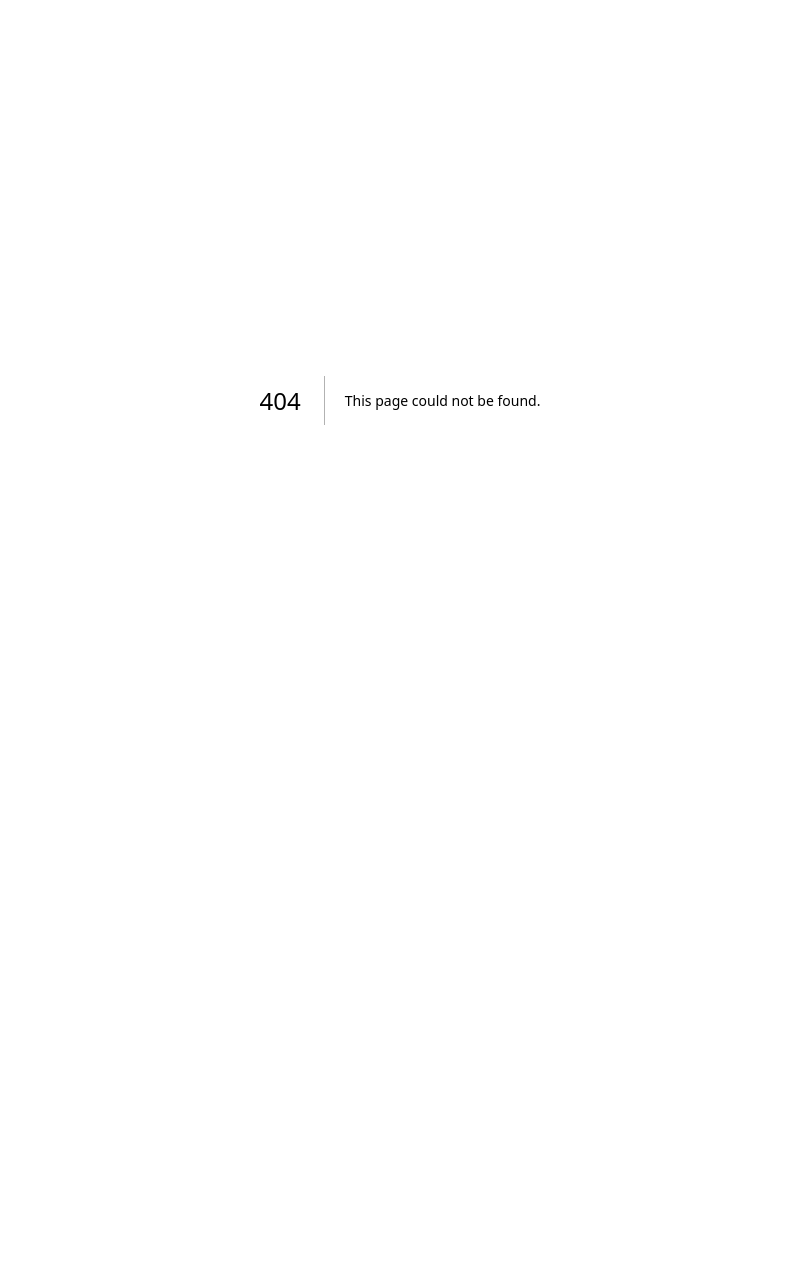
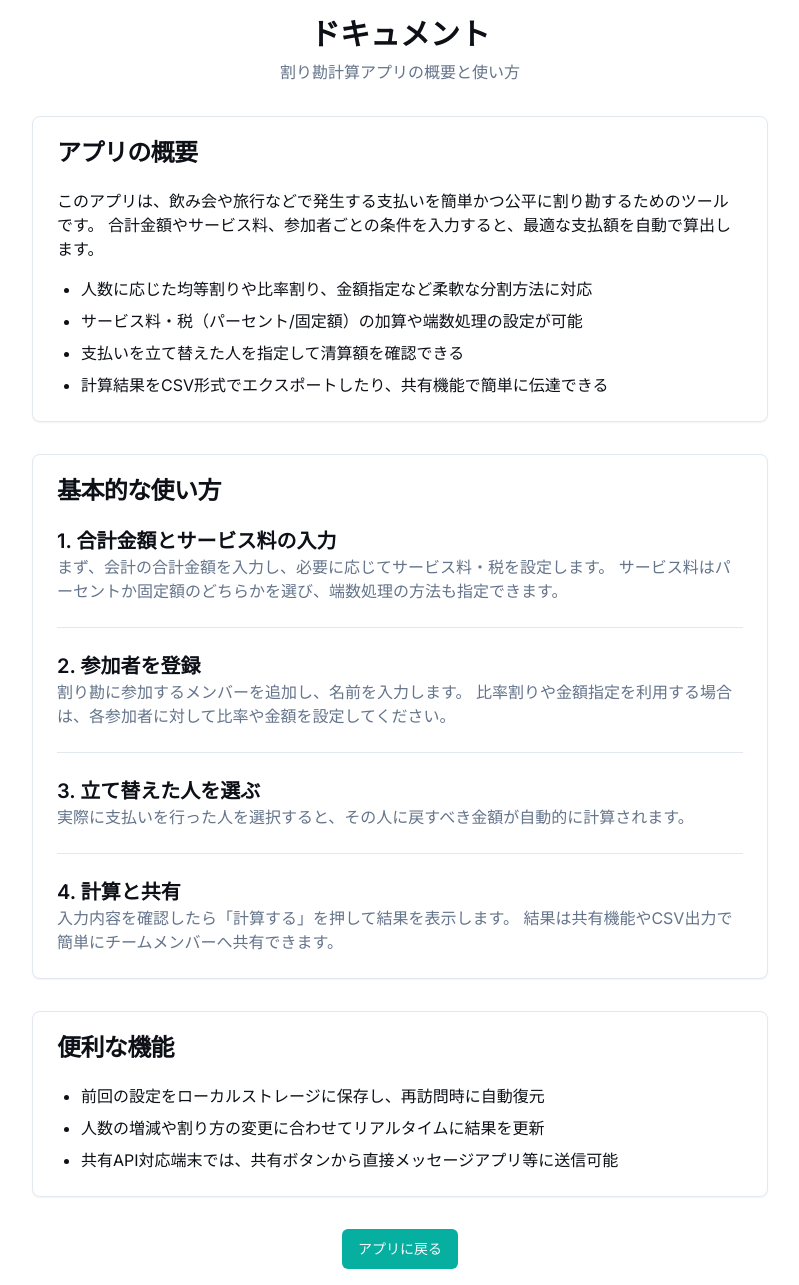
Before and after one commit to shinji-work/split_alculator_test, a Next.js app: page /docs in a window 1280 px wide. Before the commit this address had no page. Shown: the whole page, without its empty margins (240-1039 px from the left). Before the commit the page ends 800 px from the top, so only its background shows below. Built offline with nearby package versions, Linux system fonts and the light colour scheme.

Commit message:
feat: add in-app docs and update project overview

```diff
--- /dev/null
+++ b/src/app/docs/page.tsx
@@ -0,0 +1,90 @@
+import Link from 'next/link'
+import { Card, CardContent, CardHeader, CardTitle } from '@/components/ui/card'
+import { Button } from '@/components/ui/button'
+import { Separator } from '@/components/ui/separator'
+
+export default function DocsPage() {
+  return (
+    <div className="container mx-auto max-w-3xl space-y-8 p-4">
+      <div className="space-y-2 text-center">
+        <h1 className="text-3xl font-bold">ドキュメント</h1>
+        <p className="text-muted-foreground">割り勘計算アプリの概要と使い方</p>
+      </div>
+
+      <Card>
+        <CardHeader>
+          <CardTitle>アプリの概要</CardTitle>
+        </CardHeader>
+        <CardContent className="space-y-4">
+          <p>
+            このアプリは、飲み会や旅行などで発生する支払いを簡単かつ公平に割り勘するためのツールです。
+            合計金額やサービス料、参加者ごとの条件を入力すると、最適な支払額を自動で算出します。
+          </p>
+          <ul className="list-disc space-y-2 pl-6">
+            <li>人数に応じた均等割りや比率割り、金額指定など柔軟な分割方法に対応</li>
+            <li>サービス料・税（パーセント/固定額）の加算や端数処理の設定が可能</li>
+            <li>支払いを立て替えた人を指定して清算額を確認できる</li>
+            <li>計算結果をCSV形式でエクスポートしたり、共有機能で簡単に伝達できる</li>
+          </ul>
+        </CardContent>
+      </Card>
+
+      <Card>
+        <CardHeader>
+          <CardTitle>基本的な使い方</CardTitle>
+        </CardHeader>
+        <CardContent className="space-y-6">
+          <div>
+            <h2 className="text-xl font-semibold">1. 合計金額とサービス料の入力</h2>
+            <p className="text-muted-foreground">
+              まず、会計の合計金額を入力し、必要に応じてサービス料・税を設定します。
+              サービス料はパーセントか固定額のどちらかを選び、端数処理の方法も指定できます。
+            </p>
+          </div>
+          <Separator />
+          <div>
+            <h2 className="text-xl font-semibold">2. 参加者を登録</h2>
+            <p className="text-muted-foreground">
+              割り勘に参加するメンバーを追加し、名前を入力します。
+              比率割りや金額指定を利用する場合は、各参加者に対して比率や金額を設定してください。
+            </p>
+          </div>
+          <Separator />
+          <div>
+            <h2 className="text-xl font-semibold">3. 立て替えた人を選ぶ</h2>
+            <p className="text-muted-foreground">
+              実際に支払いを行った人を選択すると、その人に戻すべき金額が自動的に計算されます。
+            </p>
+          </div>
+          <Separator />
+          <div>
+            <h2 className="text-xl font-semibold">4. 計算と共有</h2>
+            <p className="text-muted-foreground">
+              入力内容を確認したら「計算する」を押して結果を表示します。
+              結果は共有機能やCSV出力で簡単にチームメンバーへ共有できます。
+            </p>
+          </div>
+        </CardContent>
+      </Card>
+
+      <Card>
+        <CardHeader>
+          <CardTitle>便利な機能</CardTitle>
+        </CardHeader>
+        <CardContent>
+          <ul className="list-disc space-y-2 pl-6">
+            <li>前回の設定をローカルストレージに保存し、再訪問時に自動復元</li>
+            <li>人数の増減や割り方の変更に合わせてリアルタイムに結果を更新</li>
+            <li>共有API対応端末では、共有ボタンから直接メッセージアプリ等に送信可能</li>
+          </ul>
+        </CardContent>
+      </Card>
+
+      <div className="flex justify-center">
+        <Button asChild>
+          <Link href="/">アプリに戻る</Link>
+        </Button>
+      </div>
+    </div>
+  )
+}
--- a/src/app/page.tsx
+++ b/src/app/page.tsx
@@ -207,6 +207,11 @@ export default function Home() {
 
   return (
     <div className="container mx-auto p-4 max-w-2xl">
+      <div className="mb-4 flex justify-end">
+        <Button asChild variant="link" className="px-0">
+          <Link href="/docs">使い方ドキュメント</Link>
+        </Button>
+      </div>
       <div className="text-center mb-8">
         <h1 className="text-3xl font-bold flex items-center justify-center gap-2 mb-2">
           <Calculator className="h-8 w-8" />
```
Also changed, not shown: 1 other file (tests, documents, lock files or other folders).
